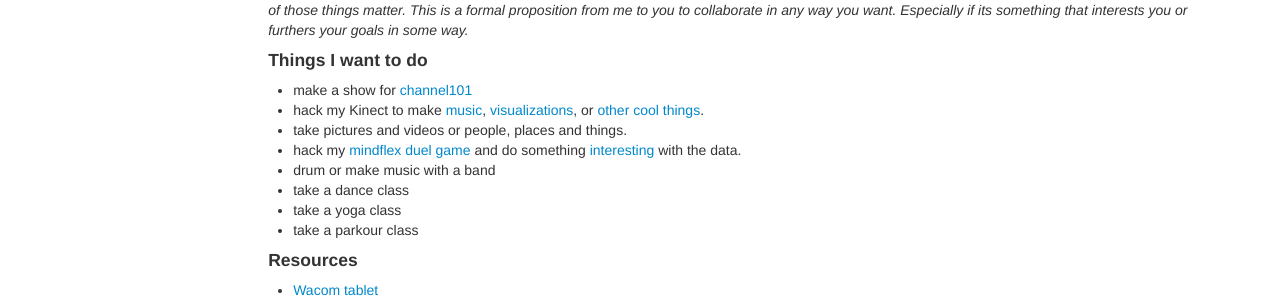
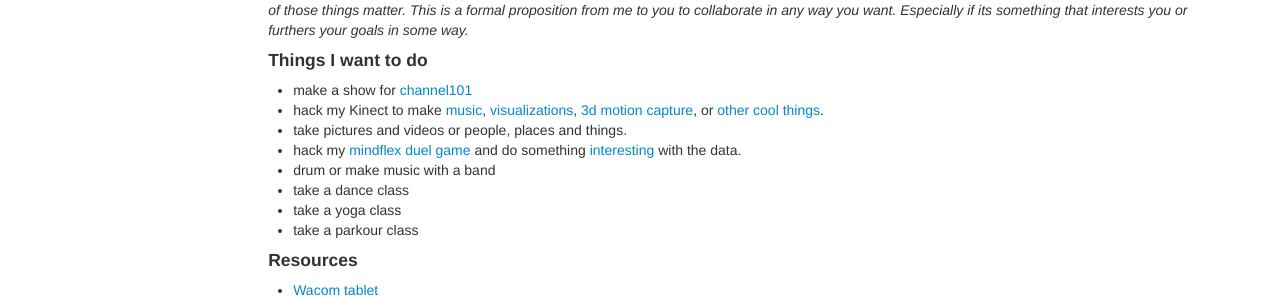
Before and after one commit to skyra/skyra.github.com, a Jekyll site: the page built from index.html, in a window 1280 px wide and 1020 px high. Shown: the part 350-648 px from the top of the window. Built offline with Jekyll 4.4.1, drawn with Linux system fonts in a browser that asks for light colours.

Commit message:
added 3d motion capture example to kinect ideas

```diff
--- a/_includes/content.md
+++ b/_includes/content.md
@@ -8,7 +8,7 @@
 
 #### Things I want to do
 * make a show for [channel101](http://channel101.com)
-* hack my Kinect to make [music](http://www.youtube.com/watch?v=k-ZLZ9GLLNw), [visualizations](http://www.youtube.com/watch?v=_woNBiIyOKI), or [other cool things](http://www.youtube.com/results?search_query=kinect+processing).
+* hack my Kinect to make [music](http://www.youtube.com/watch?v=k-ZLZ9GLLNw), [visualizations](http://www.youtube.com/watch?v=_woNBiIyOKI), [3d motion capture](http://kinecttopin.fox-gieg.com/kinecttopin/kinecttopin-installation/), or [other cool things](http://www.youtube.com/results?search_query=kinect+processing).
 * take pictures and videos or people, places and things.
 * hack my [mindflex duel game](http://www.amazon.com/Mattel-T8498-Mindflex-Duel-Game/dp/B004GHNFKK) and do something [interesting](http://frontiernerds.com/brain-hack) with the data.
 * drum or make music with a band
```
